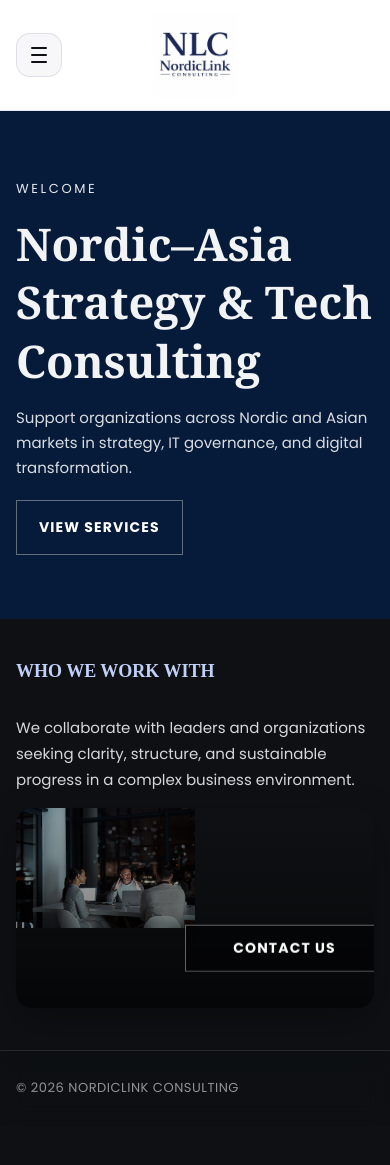
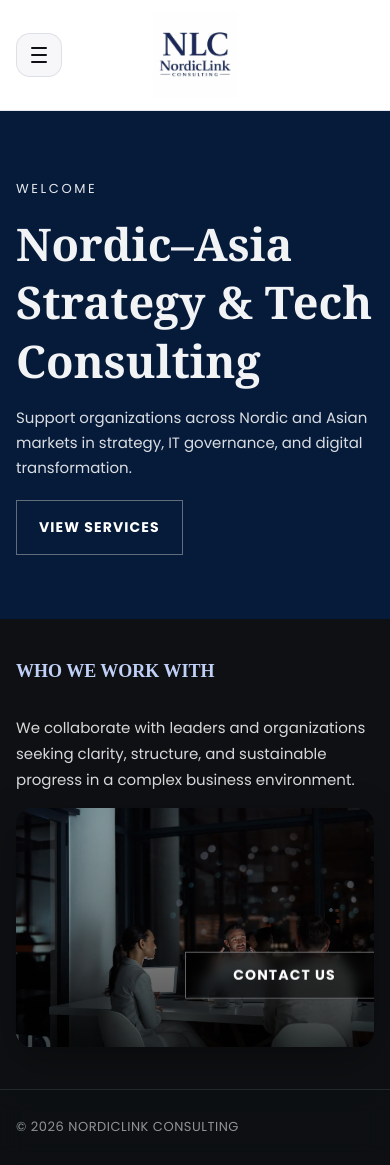
Before and after one commit to jeanalbertsen-svg/nordiclink-site, a React (Vite) app: page / in a window 390 px wide. Before the commit the page ends 1126 px from the top, so only its background shows below. Built offline with nearby package versions, Linux system fonts and the light colour scheme; the HTML template or start-up script is replaced by a standard one; a web font is replaced by a local one.

Commit message:
Fix header/mobile dropdown + styles

```diff
--- a/src/pages/Home.css
+++ b/src/pages/Home.css
@@ -79,8 +79,8 @@
 
 /* Image */
 .engagementImg{
-  width: 50%;
-  height: 50%;
+  width: 100%;
+  height: 100%;
   object-fit: cover;
   display: block;
   filter: brightness(0.72); /* makes text readable */
```
